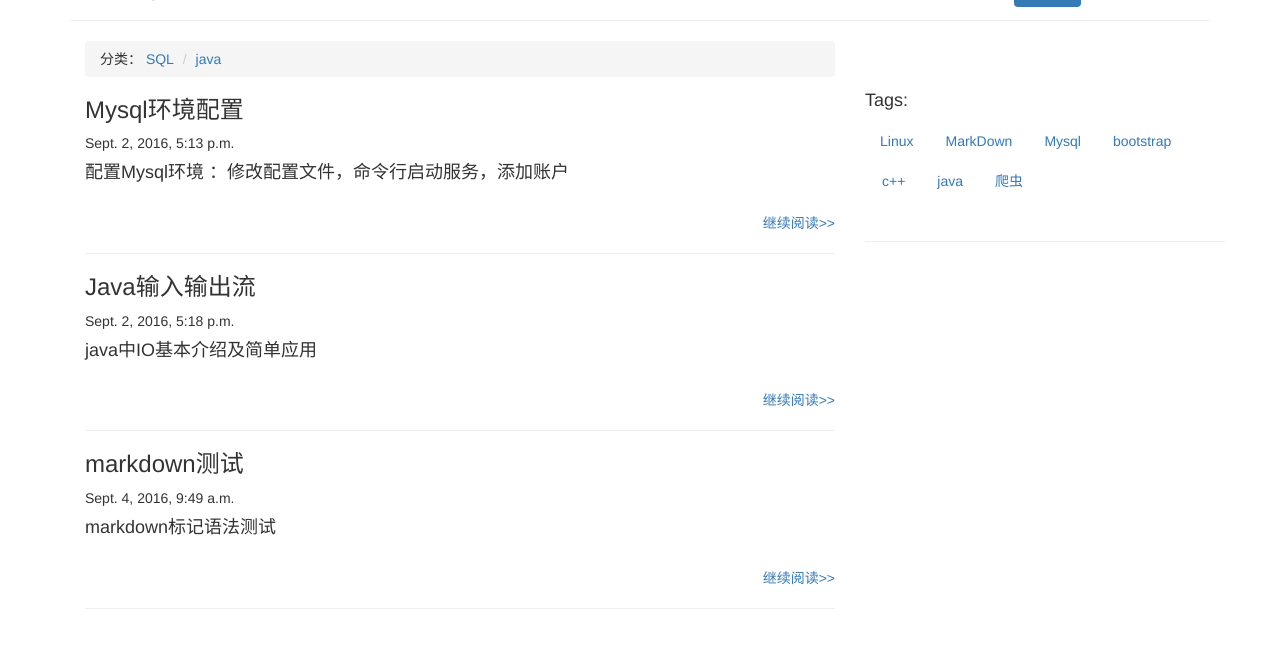
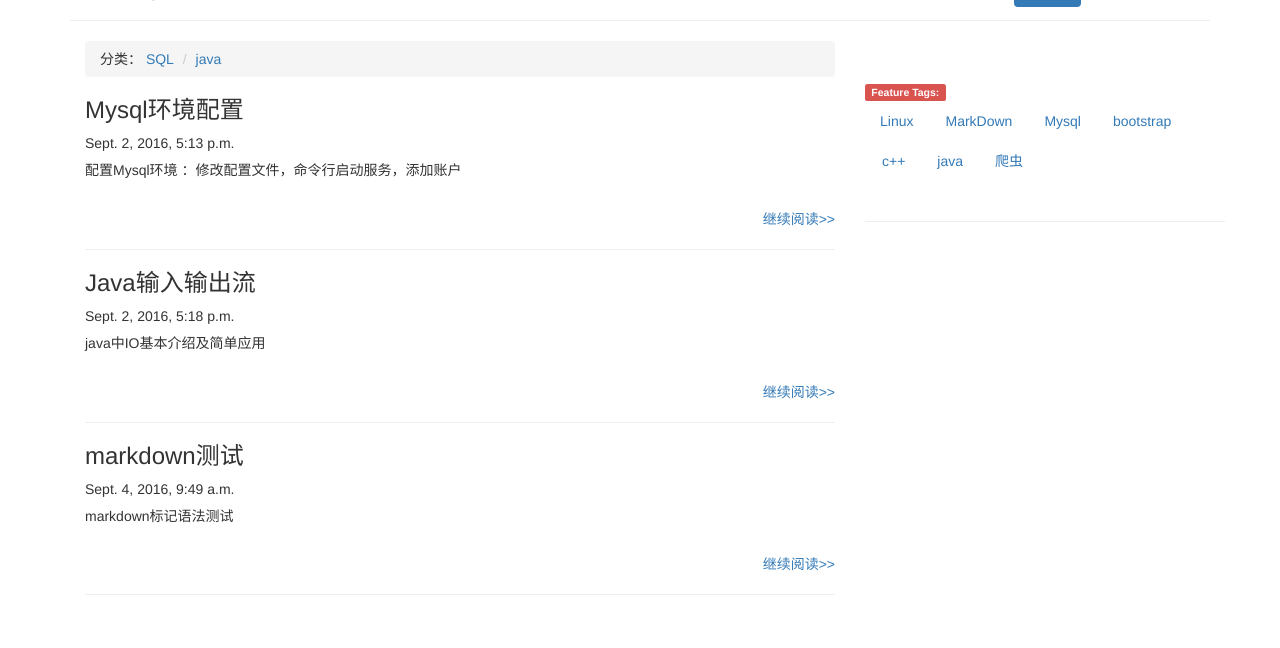
Before and after one commit to sshoop/mysite, a Django app: page /blog/ in a window 1280 px wide. Shown: the part 53-701 px from the top of the page. Run offline with Django 3.2, Linux system fonts and the light colour scheme; data comes from the database, SQL or seed files in the repository; both versions use the stored data as it was after the commit; some libraries are stand-ins or nearby versions.

Commit message:
before changing blog_index

```diff
--- a/blog/templates/blog/blog_index.html
+++ b/blog/templates/blog/blog_index.html
@@ -17,7 +17,7 @@
                 {% for article in article_list %}
                     <h3 class="blog-post-title">{{ article.article_title }}</h3>
                     <p class="text-left">{{ article.article_create_time }}</p>
-                    <h4 class="blog-post-title">{{ article.article_abstract }}</h4>
+                    <h5 class="blog-post-title">{{ article.article_abstract }}</h5>
                     <br/>
                     <a href="{% url 'blog:detail' article.pk %}">
                         <p class="text-right">继续阅读>></p>
@@ -30,7 +30,8 @@
         <div class="col-md-4">
             {% block tag %}
                 <br /> <br />
-                <h4>Tags:</h4>
+                <span class="label label-danger">Feature Tags:</span>
+
                 <ul class="nav nav-pills" role="tablist">
                     {% for tag in tag_list %}
                         <li role="presentation">
--- a/blog/templates/home.html
+++ b/blog/templates/home.html
@@ -1,4 +1,5 @@
 {% extends 'base.html' %}
+{% load staticfiles %}
 {% block title %}Home{% endblock %}
 {% block context %}
        <!--<div class="jumbotron">
@@ -6,10 +7,9 @@
         <h1>Jumbotron heading</h1>
         <p class="lead">Cras justo odio, dapibus ac facilisis in, egestas eget quam. Fusce dapibus, tellus ac cursus commodo, tortor mauris condimentum nibh, ut fermentum massa justo sit amet risus.</p>
         <p><a class="btn btn-lg btn-success" href="#" role="button">了解更多</a></p>
+        </div>-->
 
-
-      </div>-->
-<img src="/static/images/home.jpg" alt="..." class="img-rounded" width="1140" height="300">
+      <img src="{% static 'blog/images/home.jpg' %}" alt="Home" class="img-rounded" width="1140" height="300">
       <div class="row marketing">
         <div class="col-lg-6">
           <h4>Subheading</h4>
```
Also changed, not shown: db.sqlite3.
